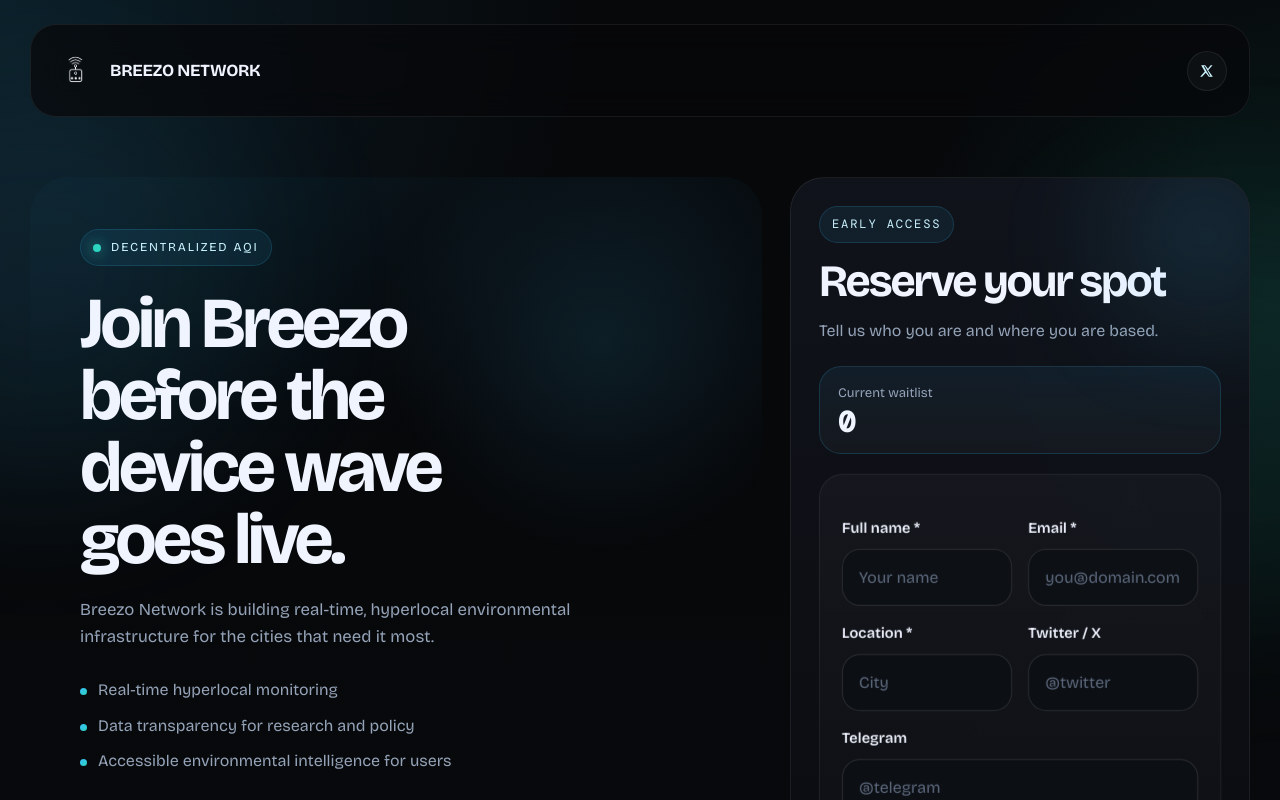
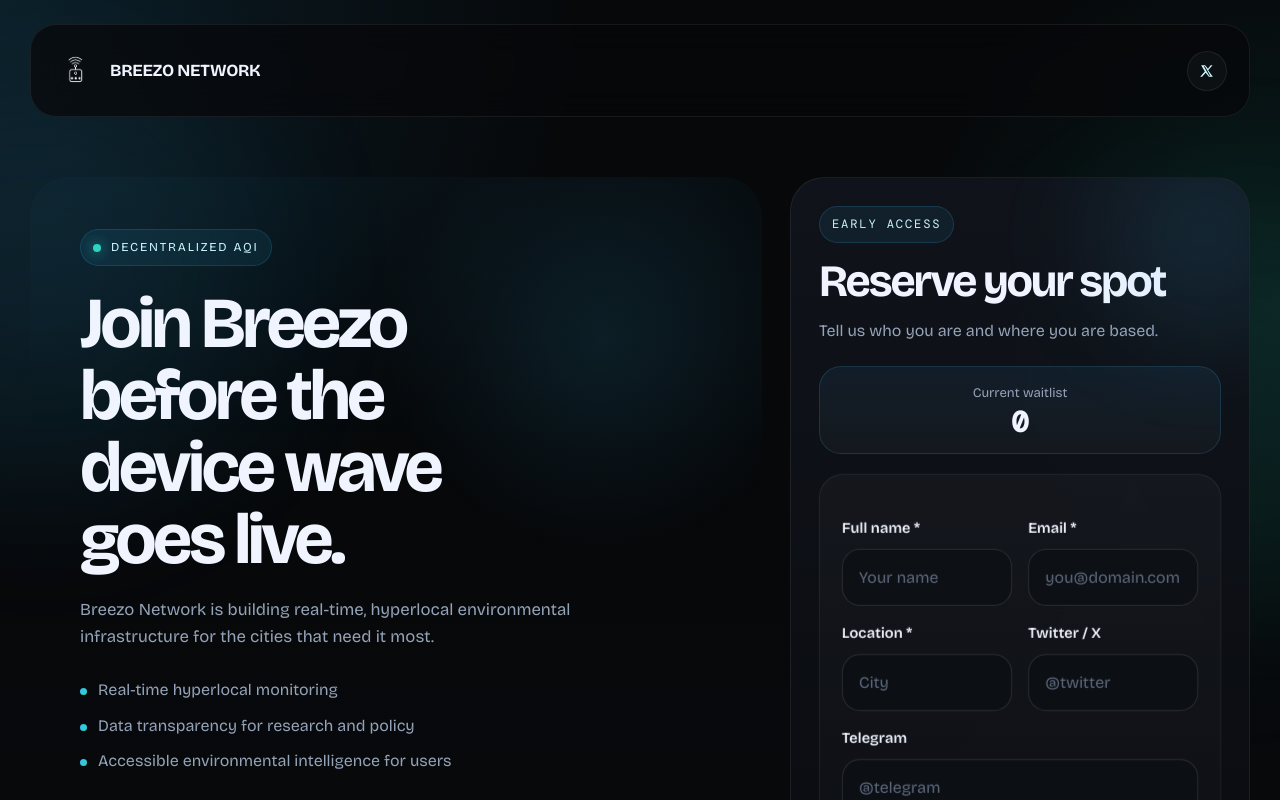
Before and after one commit to 01abinash/BreezoNetwork-Waitlist, a React (Vite) app: page / in a window 1280 px wide. Shown: the top 800 px of the page. Built offline with nearby package versions, Linux system fonts and the light colour scheme; no server answers; the database is empty.

Commit message:
current waitlist changed to center

```diff
--- a/src/index.css
+++ b/src/index.css
@@ -418,6 +418,15 @@
   background: linear-gradient(180deg, rgba(56, 189, 248, 0.08), rgba(255, 255, 255, 0.03));
 }
 
+.live-strip > div {
+  width: 100%;
+  display: flex;
+  flex-direction: column;
+  align-items: center;
+  justify-content: center;
+  text-align: center;
+}
+
 .live-strip span {
   display: block;
   color: var(--t2);
```
